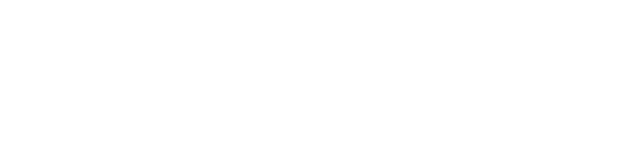
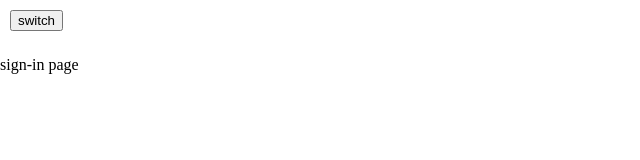
Before and after one commit to ParkingLotDevOps/Automated-Parking-Lot, a React app in the folder web-frontend/: page / in a window 1280 px wide. Shown: the whole page, without its empty margins (0-640 px from the left). Built offline with nearby package versions, Linux system fonts and the light colour scheme.

Commit message:
Created SignIn and SignUp components

```diff
--- a/web-frontend/public/index.html
+++ b/web-frontend/public/index.html
@@ -4,7 +4,6 @@
     <meta charset="utf-8" />
     <meta httpEquiv="x-ua-compatible" content="ie=edge" />
     <meta name="viewport" content="width=device-width, initial-scale=1" />
-    <meta name="theme-color" content="#000000" />
     <meta name="description" content="an app helping you find free parking spots" />
     <link rel="icon" href="%PUBLIC_URL%/favicon.ico" />
     <link rel="apple-touch-icon" href="%PUBLIC_URL%/logo192.png" />
--- /dev/null
+++ b/web-frontend/src/SignIn.js
@@ -0,0 +1,5 @@
+import React from 'react';
+
+export default function SignIn() {
+  return <><br /><br />sign-in page</>;
+};
--- /dev/null
+++ b/web-frontend/src/SignUp.js
@@ -0,0 +1,5 @@
+import React from 'react';
+
+export default function SignUp() {
+  return <><br /><br />sign-up page</>;
+};
--- a/web-frontend/src/index.css
+++ b/web-frontend/src/index.css
@@ -6,9 +6,7 @@
 html {
   -webkit-font-smoothing: antialiased;
   -moz-osx-font-smoothing: grayscale;
-  font-family: 'Quicksand', sans-serif;
   line-height: 1.618;
-  color: white;
 }
 
 h1,
@@ -23,3 +21,13 @@ h6 {
 body {
   margin: 0;
 }
+
+.theme-switcher {
+  position: fixed;
+  top: 10px;
+  left: 10px;
+}
+
+.theme-switcher:hover {
+  cursor: pointer;
+}
--- a/web-frontend/src/index.js
+++ b/web-frontend/src/index.js
@@ -1,9 +1,28 @@
 import React from 'react';
 import ReactDOM from 'react-dom';
+
 import './index.css';
+import SignIn from './SignIn';
+import SignUp from './SignUp';
+
+function PageSwitcher() {
+  const [page, setPage] = React.useState('sign-in', 'sign-up');
+  return (
+    <>
+      <button
+        className="theme-switcher"
+        onClick={() => setPage(page === 'sign-in' ? 'sign-up' : 'sign-in')}
+      >
+        switch
+      </button>
+      {page === 'sign-in' ? <SignIn /> : <SignUp />}
+    </>
+  );
+}
 
 ReactDOM.render(
   <React.StrictMode>
+    <PageSwitcher />
   </React.StrictMode>,
   document.getElementById('root')
 );
```
